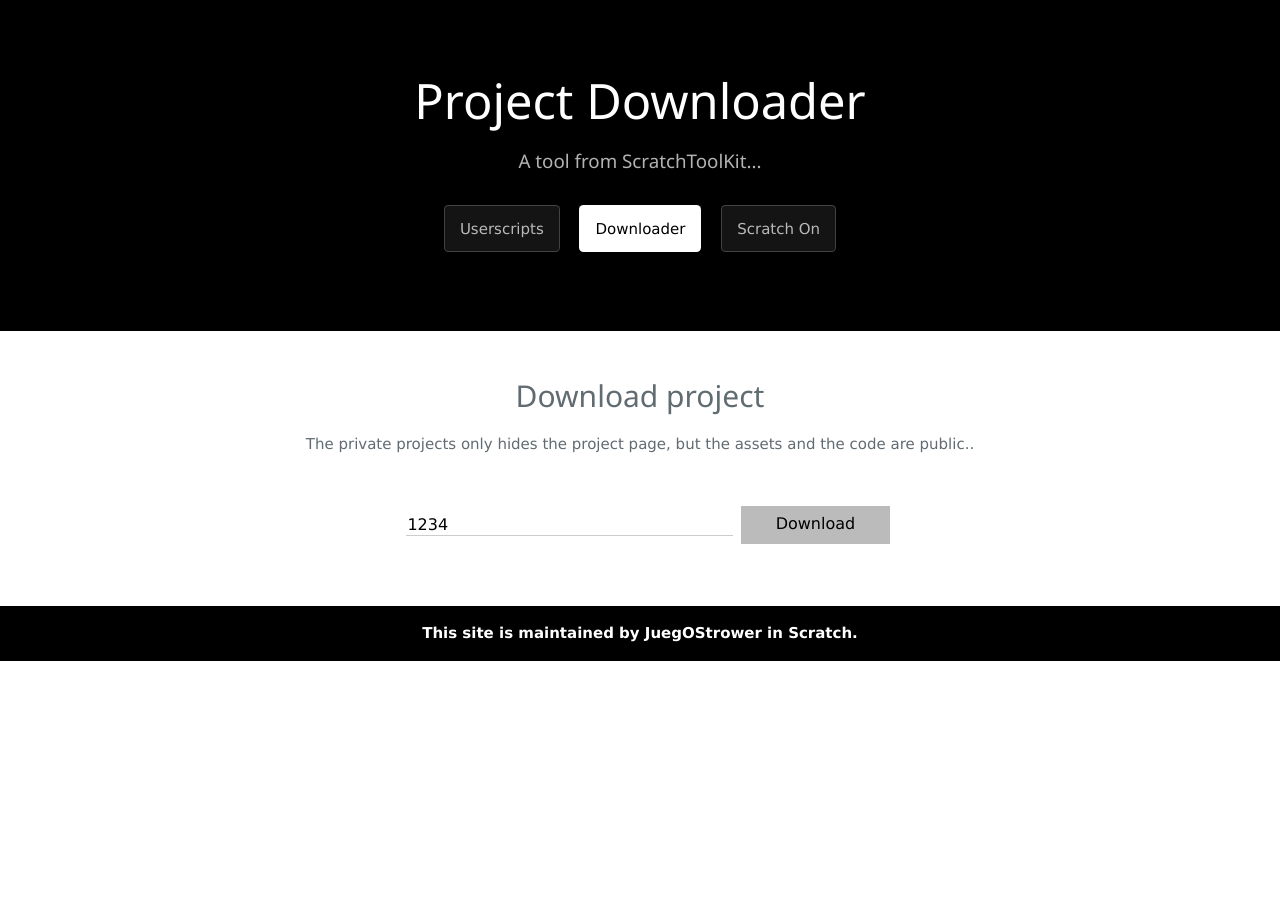
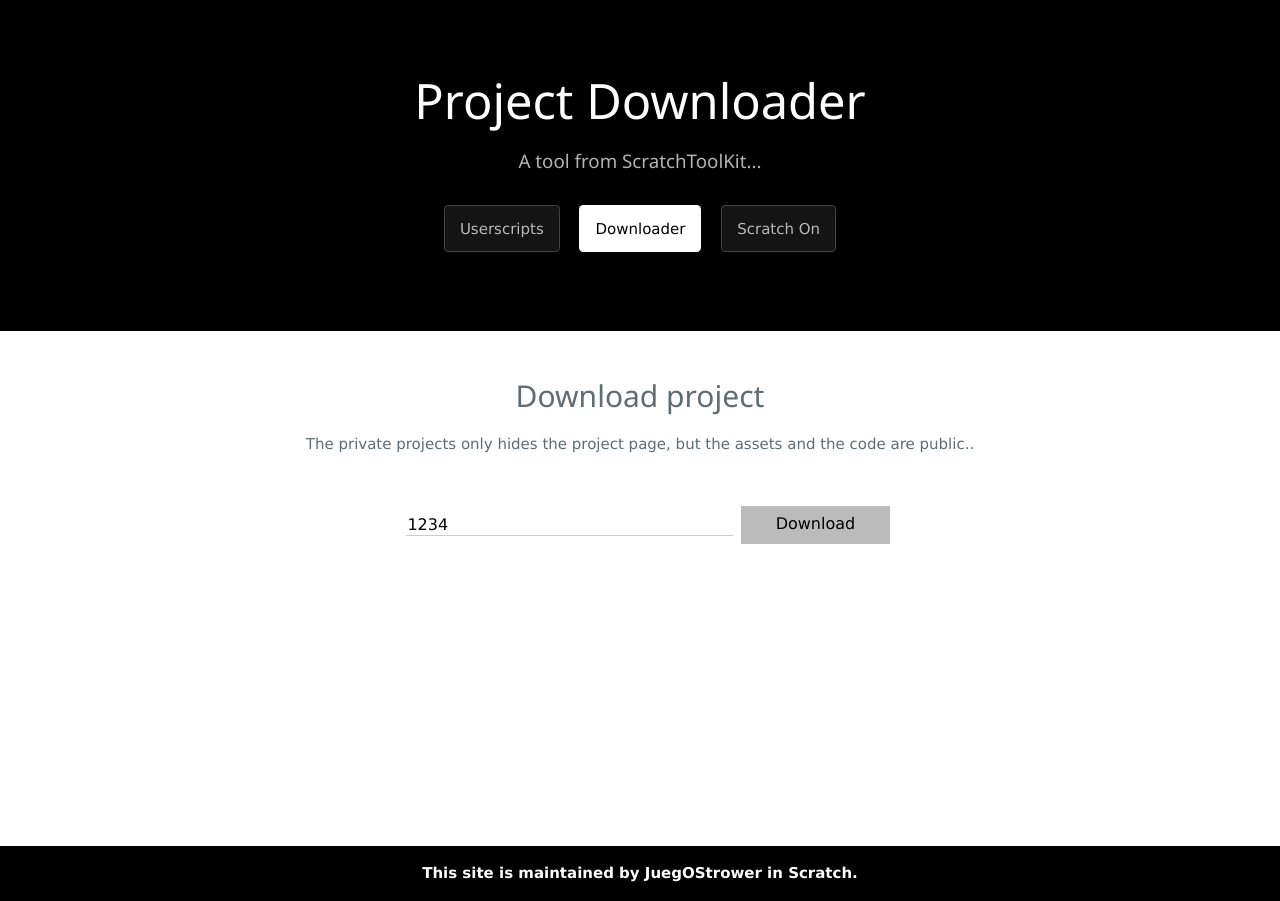
Before and after one commit to JuegOStrower/juegostrower.github.io, a Jekyll site: the page downloader/index.html, which Jekyll copies as it is, in a window 1280 px wide. Built offline with Jekyll 4.4.1, drawn with Linux system fonts in a browser that asks for light colours; nearby versions of some CDN libraries; comment, search, counter and statistics services are not loaded.

Commit message:
Update index.html

```diff
--- a/downloader/index.html
+++ b/downloader/index.html
@@ -29,7 +29,7 @@
       <a href="/downloader" class="btn w3-white w3-text-black">Downloader</a>
       <a href="/scratchon" class="btn">Scratch On</a>
     </section>
-<div class="w3-highway-blue w3-center">
+<div style="min-height: calc(100vh - 331px - 54px);" class="w3-highway-blue w3-center">
     <div class="w3-padding-32">
       <h2>Download project</h2>
       <p>The private projects only hides the project page, but the assets and the code are public..</p>
```
